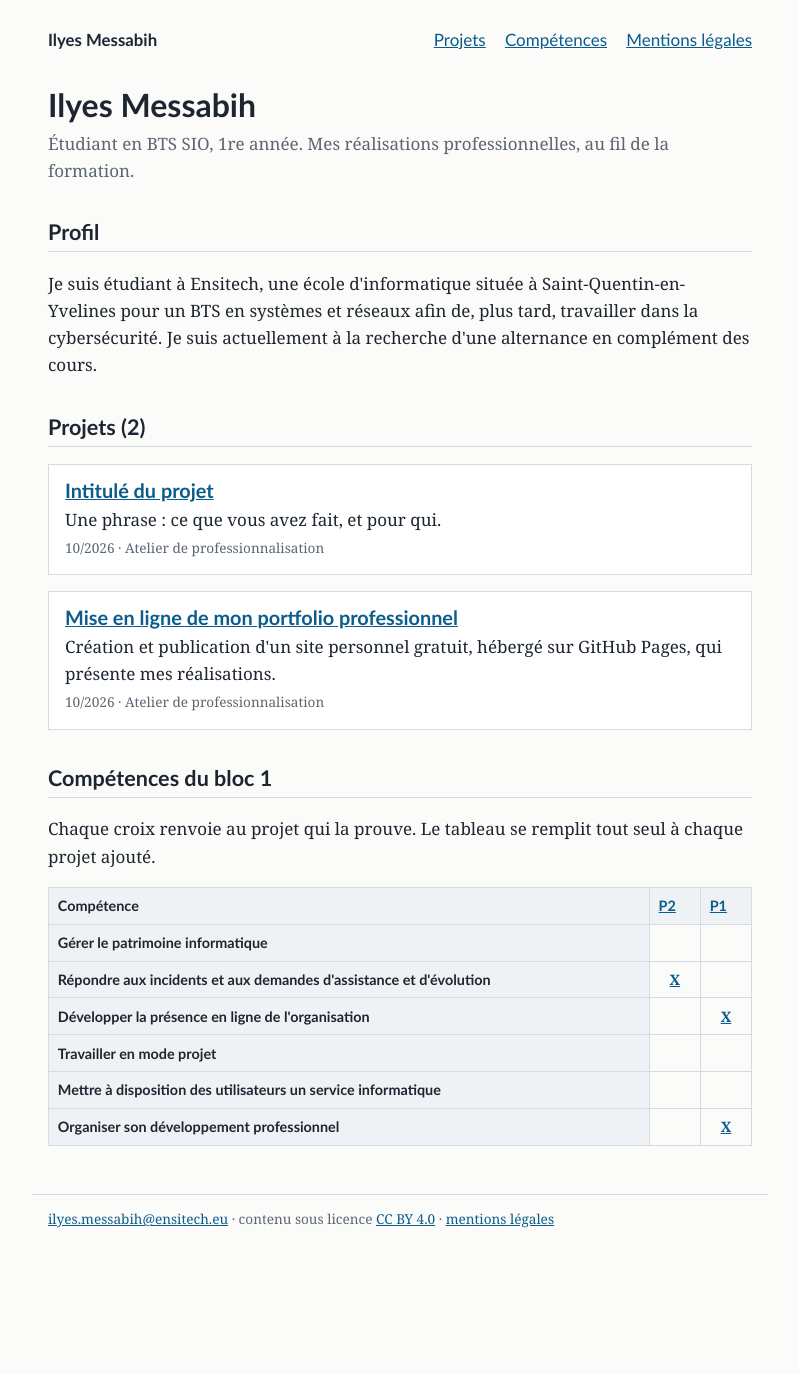
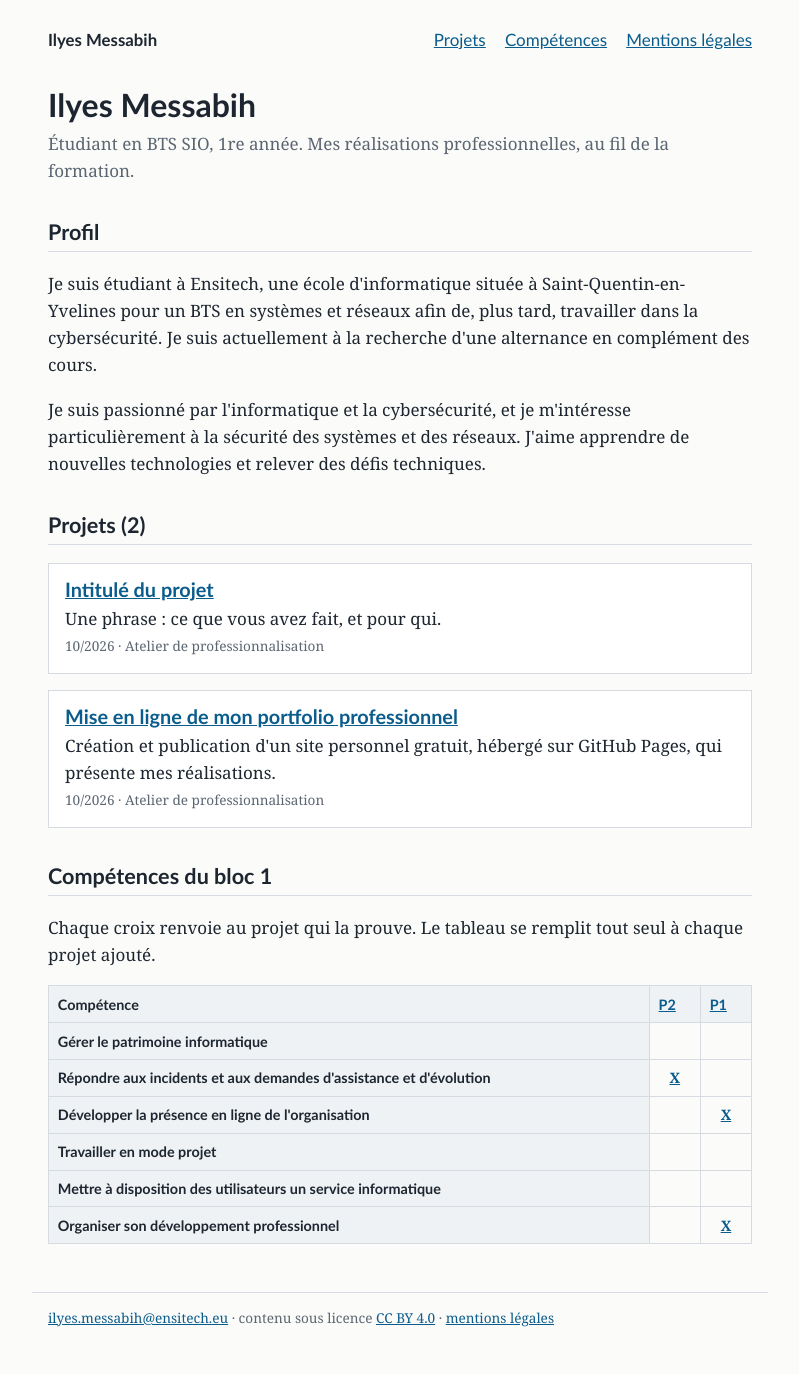
Before and after one commit to Seyes02/portfolio, a Jekyll site: the page built from index.html, in a window 1280 px wide. Shown: the whole page, without its empty margins (240-1039 px from the left). Built offline with Jekyll 4.4.1, drawn with Linux system fonts in a browser that asks for light colours; before the commit the page ends 1276 px from its top, so only the background shows below that.

Commit message:
First try

```diff
--- a/index.html
+++ b/index.html
@@ -10,6 +10,10 @@ layout: default
   Je suis actuellement à la recherche d'une alternance en complément des cours.
 </p>
 
+<p>
+  Je suis passionné par l'informatique et la cybersécurité, et je m'intéresse particulièrement à la sécurité des systèmes et des réseaux.
+  J'aime apprendre de nouvelles technologies et relever des défis techniques.
+</p>
 {% assign projets = site.projets | sort: "date" | reverse %}
 
 <h2 id="projets">Projets ({{ projets.size }})</h2>
```
